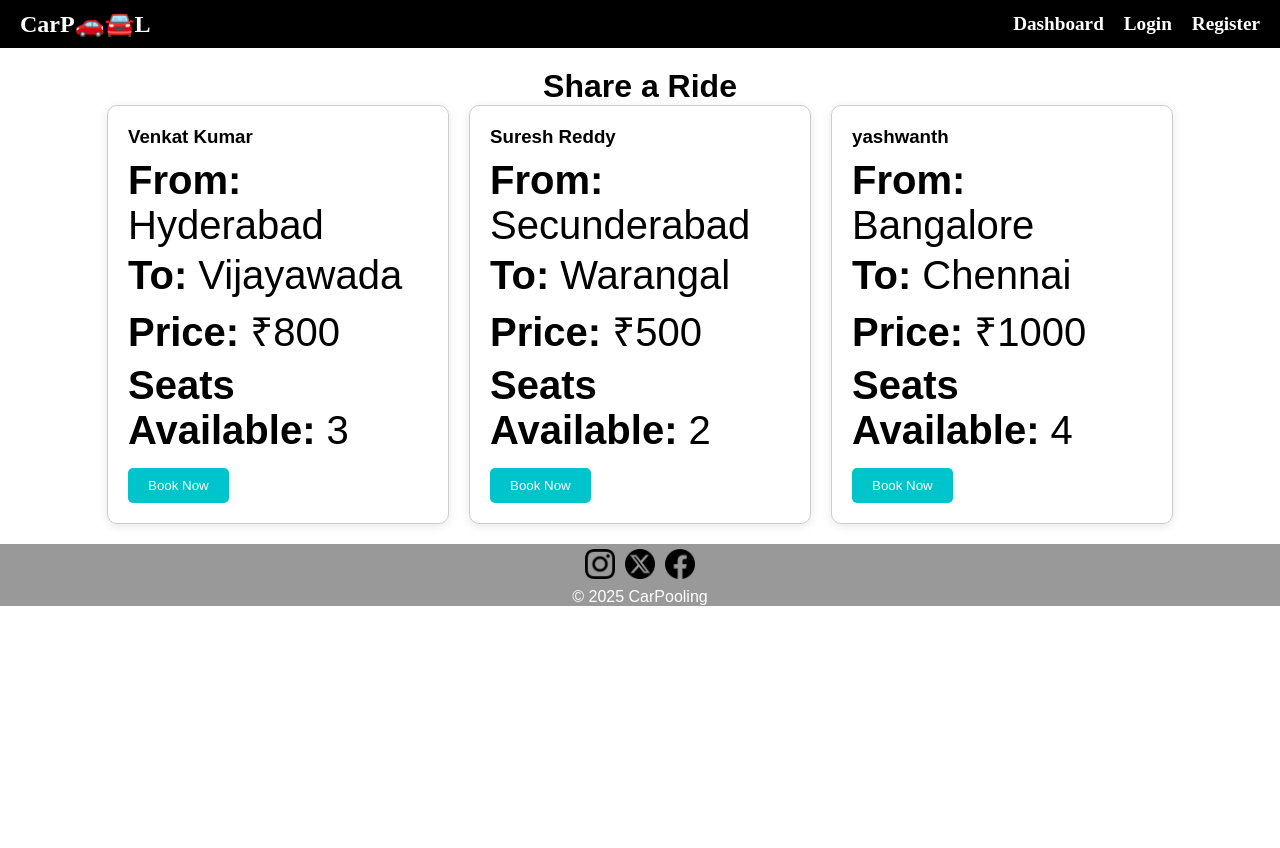
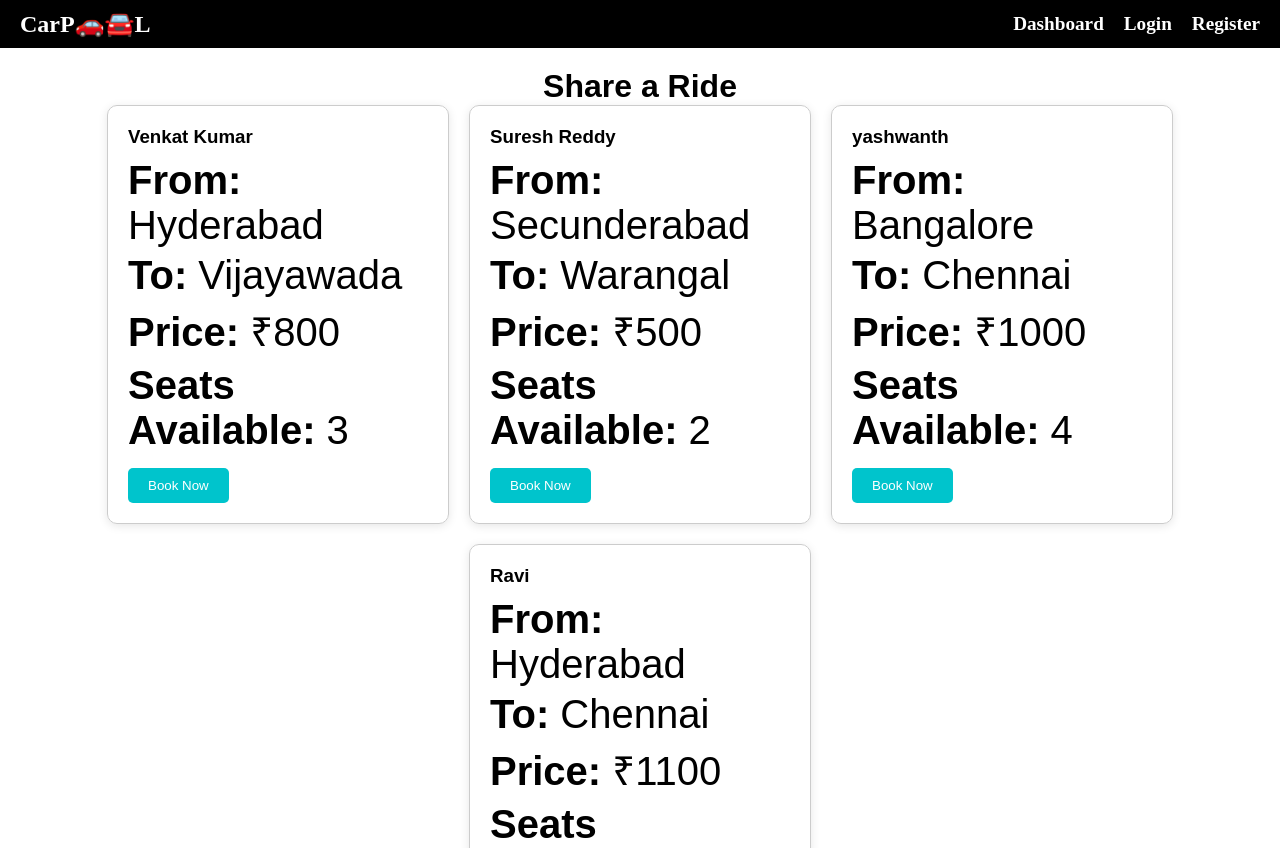
Before and after one commit to vijaykumar851/CarPooling-Client, a React (Vite) app: page /share-ride in a window 1280 px wide. Built offline with nearby package versions, Linux system fonts and the light colour scheme.

Commit message:
update ride share

```diff
--- a/src/Pages/ShareRide.jsx
+++ b/src/Pages/ShareRide.jsx
@@ -28,6 +28,14 @@ const ShareRide = () => {
       price: 1000,
       seatsAvailable: 4,
     },
+    {
+      id: 4,
+      driverName: 'Ravi',
+      from: 'Hyderabad',
+      to: 'Chennai',
+      price: 1100,
+      seatsAvailable: 3,
+    },
   ];
 
   const handleBooking = (rideId) => {
```
